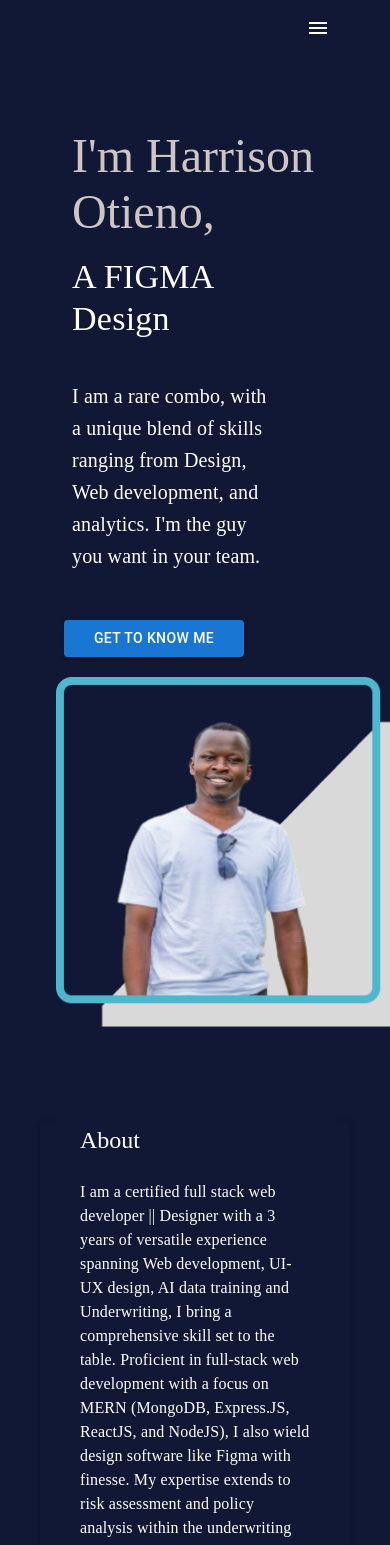
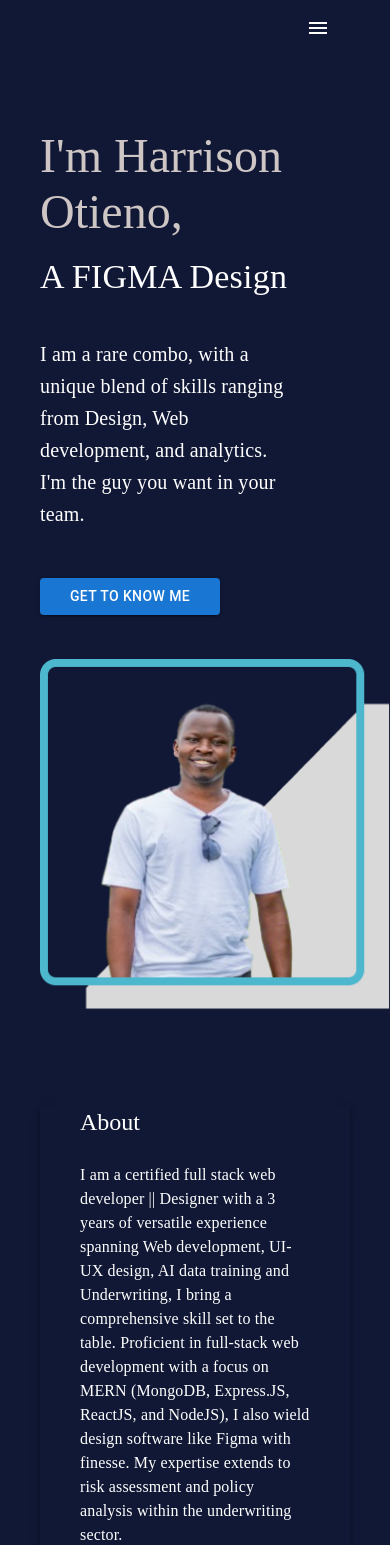
Before and after one commit to Ogalo/my_portifolio, a React (Create React App) app: page / in a window 390 px wide. Shown: the top 1545 px of the page. Built offline with nearby package versions, Linux system fonts and the light colour scheme.

Commit message:
Enable responsiveness

```diff
--- a/src/components/About.tsx
+++ b/src/components/About.tsx
@@ -4,7 +4,7 @@
   return (
     <Box
     maxWidth="xl"
-      sx={{ alignItems: "center", boxShadow: 3, mx: 5, px: 5 }}
+      sx={{ alignItems: "center", boxShadow: 4, mx: 5, px: 5 }}
       mt={8}
 
     >
--- a/src/components/Bio.tsx
+++ b/src/components/Bio.tsx
@@ -26,7 +26,7 @@
     gap={0.5}
     my={5}
     mx={5}
-    p={4}
+    py={4}
     >
 
         <Box
@@ -54,15 +54,15 @@
 
           </Stack>
           <Stack my={2} py={2}>
-          <Button sx={{width:'180px', ml: -1,}} variant="contained" href="#contained-buttons">
+          <Button sx={{width:'180px', ml: 0,}} variant="contained" href="#contained-buttons">
             Get to Know me
           </Button>
           </Stack>
         </Box>
 
         <Box
-          mt={-2}
-          ml={-2}
+          mt={1}
+          mr={2}
           sx={{
             maxWidth: "350px",
           }}
```
